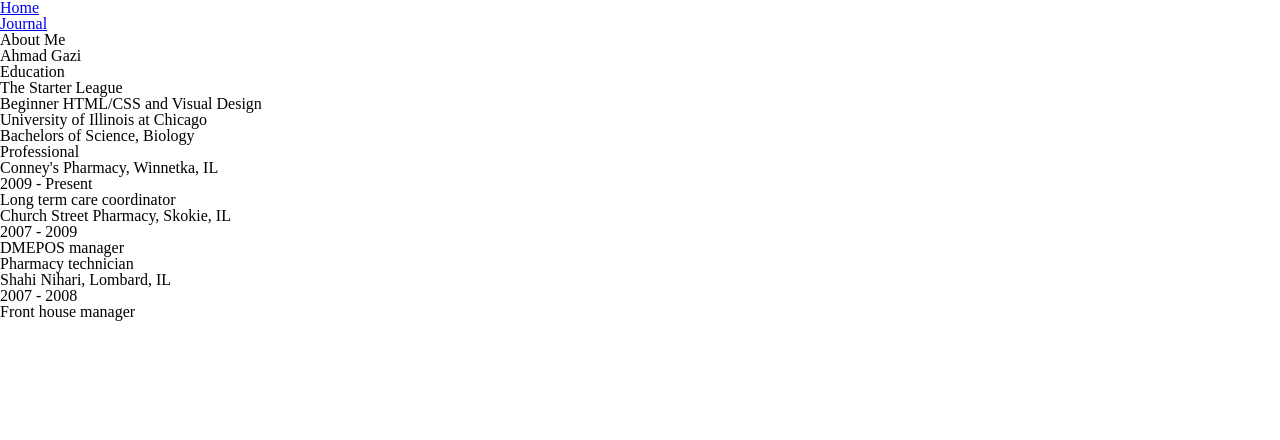
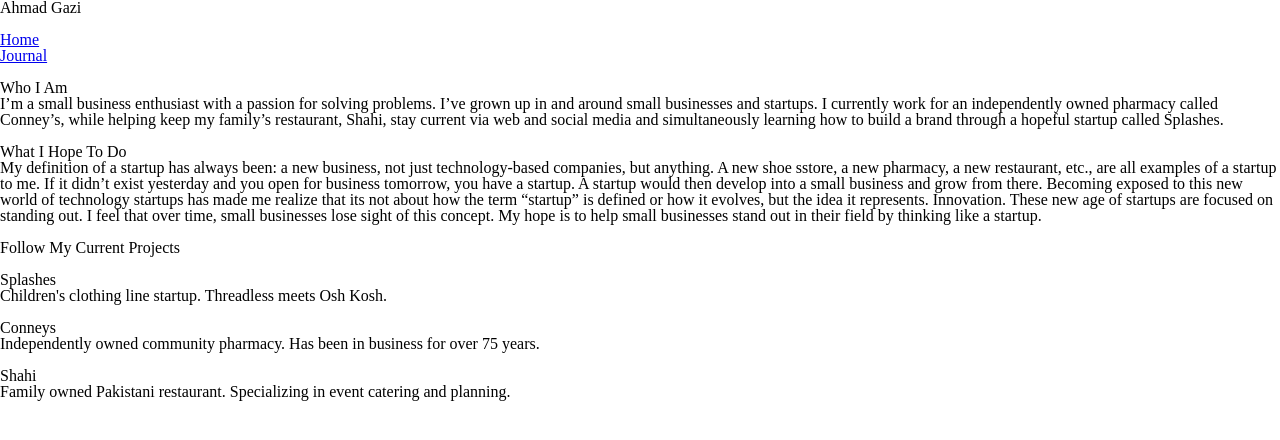
Before and after one commit to ahmadgazi/beginner-HTML, a plain HTML site: page index.html in a window 1280 px wide. Drawn offline with Linux system fonts and the light colour scheme.

Commit message:
beginner-HTML

```diff
--- a/index.html
+++ b/index.html
@@ -2,31 +2,27 @@
 <html lang='en'>
 	<head>
 		<meta charset='utf-8'>
-		<title>About Me - Ahmad Gazi</title>
+		<title>ahmad gazi</title>
+	</head>
+	<body>
+		<header>
+		<h1>Ahmad Gazi</h1><br>
 		<nav><ul class="navbar">
 				<li><a href="index.html">Home</a></li>
 				<li><a href="journal.html">Journal</a></li>
-			</ul></nav>
+			</ul></nav><br>
 		<link rel="stylesheet" href="main.css">
-	</head>
-	<body>
-		<h1>About Me</h1>
-		<h2>Ahmad Gazi</h2>
-		<h2>Education</h2>
-		<p>The Starter League<p>
-		<p>Beginner HTML/CSS and Visual Design</p>
-		<p>University of Illinois at Chicago</p>
-		<p>Bachelors of Science, Biology</p>
-		<h2>Professional</h2>
-		<p>Conney's Pharmacy, Winnetka, IL</p>
-		<p>2009 - Present</p>
-		<p>Long term care coordinator<p>
-		<p>Church Street Pharmacy, Skokie, IL</p>
-		<p>2007 - 2009</p>
-		<p>DMEPOS manager</p>
-		<p>Pharmacy technician</p>
-		<h3>Shahi Nihari, Lombard, IL</h3>
-		<p>2007 - 2008</p>
-		<p>Front house manager</p>
+		</header>
+		<h2>Who I Am</h2>
+		<p>I’m a small business enthusiast with a passion for solving problems. I’ve grown up in and around small businesses and startups.  I currently work for an independently owned pharmacy called Conney’s, while helping keep my family’s restaurant, Shahi, stay current via web and social media and simultaneously learning how to build a brand through a hopeful startup called Splashes.</p><br>
+		<h2>What I Hope To Do</h2>
+		<p>My definition of a startup has always been:  a new business, not just technology-based companies, but anything.  A new shoe sstore, a new pharmacy, a new restaurant, etc., are all examples of a startup to me.  If it didn’t exist yesterday and you open for business tomorrow, you have a startup.  A startup would then develop into a small business and grow from there.   Becoming exposed to this new world of technology startups has made me realize that its not about how the term “startup” is defined or how it evolves, but the idea it represents.  Innovation.  These new age of startups are focused on standing out.  I feel that over time, small businesses lose sight of this concept.  My hope is to help small businesses stand out in their field by thinking like a startup.</p><br>
+		<h2>Follow My Current Projects</h2><br>
+		<h4>Splashes</h4>
+		<p>Children's clothing line startup.  Threadless meets Osh Kosh.</p><br>
+		<h4>Conneys</h4>
+		<p>Independently owned community pharmacy.  Has been in business for over 75 years.</p><br>
+		<h4>Shahi<h4>
+		<p>Family owned Pakistani restaurant.  Specializing in event catering and planning.</p>
 	</body>
 </html>
```
Also changed, not shown: journal.html (+11 -8 lines).
